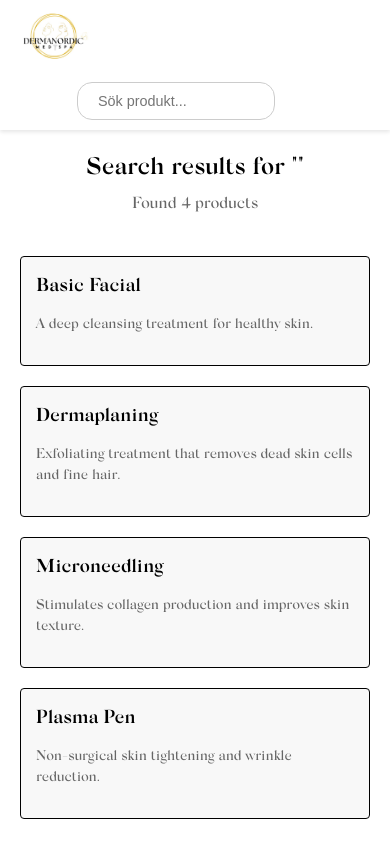
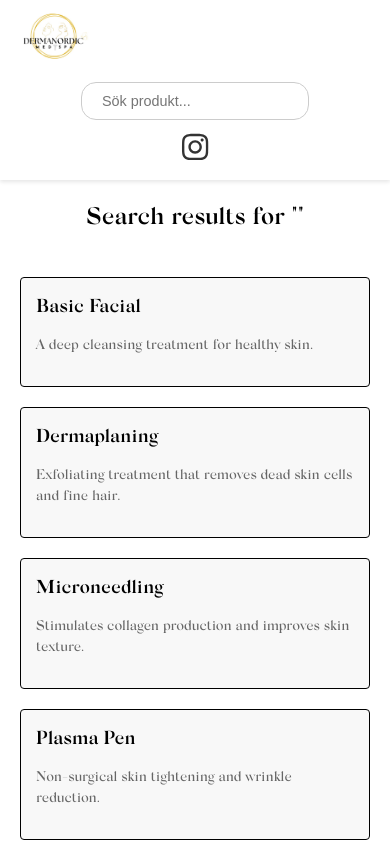
Before and after one commit to NathalieBaskin/DermaNordicANGULAR, an Angular app: page /sok in a window 390 px wide. Built offline with nearby package versions, Linux system fonts and the light colour scheme.

Commit message:
Pris sida och instagram ikon

```diff
--- a/package.json
+++ b/package.json
@@ -20,6 +20,10 @@
     "@angular/platform-browser": "^19.2.0",
     "@angular/platform-browser-dynamic": "^19.2.0",
     "@angular/router": "^19.2.0",
+    "@fortawesome/angular-fontawesome": "^1.0.0",
+    "@fortawesome/fontawesome-svg-core": "^6.7.2",
+    "@fortawesome/free-brands-svg-icons": "^6.7.2",
+    "@fortawesome/free-solid-svg-icons": "^6.7.2",
     "express": "^5.1.0",
     "rxjs": "~7.8.0",
     "sqlite3": "^5.1.7",
--- a/src/app/app.routes.ts
+++ b/src/app/app.routes.ts
@@ -7,6 +7,7 @@ import { PlasmapenComponent } from './pages/plasmapen/plasmapen.component';
 import { BookingComponent } from './pages/booking/booking.component';
 import { ConfirmationComponent } from './pages/confirmation/confirmation.component';
 import { SearchComponent } from './pages/search/search.component';
+import { PricesComponent } from './pages/prices/prices.component';
 
 export const routes: Routes = [
   { path: '', component: StartsidaComponent },
@@ -17,4 +18,5 @@ export const routes: Routes = [
   { path: 'booking', component: BookingComponent},
   { path: 'confirmation', component: ConfirmationComponent },
   { path: 'sok', component: SearchComponent },
-];
+{ path: 'prices', component: PricesComponent},
+]
--- a/src/app/components/header/header.component.css
+++ b/src/app/components/header/header.component.css
@@ -7,18 +7,34 @@
   font-size: 1em;
 }
 
-
-
 .logo {
   width: 20%;
   height: auto;
 }
 
+.search-and-icons {
+  display: flex;
+  align-items: center;
+  gap: 20px;
+}
+
+.search-form {
+  display: flex;
+  align-items: center;
+}
+
+.search-input {
+  padding: 10px 20px;
+  border: 1px solid #ccc;
+  border-radius: 15px;
+  width: 200px;
+  font-size: 0.9em;
+}
 
 .social-cart {
   display: flex;
   align-items: center;
-  gap: 2px;
+  gap: 10px;
 }
 
 .social-icon {
@@ -31,20 +47,20 @@
   width: 40px;
   height: 40px;
 }
+
 .cart {
   display: flex;
   align-items: center;
   justify-content: center;
-  font-size: 1.7em;
+  font-size: 1.3em;
   color: #333;
   background-color: white;
   text-decoration: none;
   width: 40px;
   height: 40px;
   border: none;
-  margin-left: 0;
+  cursor: pointer;
 }
-
 
 .social-icon svg,
 .cart svg {
@@ -52,35 +68,8 @@
   height: 24px;
 }
 
-.search-form {
-  display: flex;
-  align-items: center;
-}
-
-.search-input {
-  padding: 10px 20px;
-  border: 1px solid #ccc;
-  border-radius: 15px;
-  margin-right: 0.5rem;
-  width: 200px;
-  font-size: 0.9em;
-}
-
-
-
-/* Uppdatera media query för responsivitet */
-@media (max-width: 640px) {
-  .search-form {
-    width: 100%;
-    margin-bottom: 10px;
-  }
-
-  .search-input {
-    width: calc(100% - 80px); /* Justerar bredden för att passa med knappen */
-  }
-}
-
-@media (max-width: 640px) {
+/* Uppdaterad media query för responsivitet */
+@media (max-width: 768px) {
   .header {
     flex-direction: column;
     align-items: center;
@@ -90,6 +79,20 @@
     margin-bottom: 10px;
   }
 
+  .search-and-icons {
+    flex-direction: column;
+    gap: 10px;
+  }
 
+  .search-form {
+    width: 100%;
+  }
 
+  .search-input {
+    width: 100%;
+  }
+
+  .social-cart {
+    justify-content: center;
+  }
 }
--- a/src/app/components/header/header.component.html
+++ b/src/app/components/header/header.component.html
@@ -5,8 +5,8 @@
     </a>
   </div>
 
-  <nav class="nav">
-    <div class="search-container">
+  <div class="search-and-icons">
+    <div class="search-form">
       <input
         type="text"
         [(ngModel)]="searchTerm"
@@ -15,5 +15,12 @@
         class="search-input"
       >
     </div>
-  </nav>
+
+    <div class="social-cart">
+      <a href="https://www.instagram.com/dermanordicmedspa/" class="social-icon" target="_blank" rel="noopener noreferrer">
+        <fa-icon [icon]="faInstagram" size="lg"></fa-icon>
+      </a>
+
+    </div>
+  </div>
 </header>
--- a/src/app/components/header/header.component.ts
+++ b/src/app/components/header/header.component.ts
@@ -2,17 +2,23 @@ import { Component } from '@angular/core';
 import { CommonModule } from '@angular/common';
 import { RouterModule, Router } from '@angular/router';
 import { FormsModule } from '@angular/forms';
+import { FontAwesomeModule } from '@fortawesome/angular-fontawesome';
+import { faFacebook, faInstagram } from '@fortawesome/free-brands-svg-icons';
+import { faShoppingCart } from '@fortawesome/free-solid-svg-icons';
 
 @Component({
   selector: 'app-header',
   standalone: true,
-  imports: [CommonModule, RouterModule, FormsModule],
+  imports: [CommonModule, RouterModule, FormsModule, FontAwesomeModule],
   templateUrl: './header.component.html',
   styleUrls: ['./header.component.css']
 })
 export class HeaderComponent {
   logoPath: string = '/assets/images/logo.JPG';
   searchTerm: string = '';
+  faFacebook = faFacebook;
+  faInstagram = faInstagram;
+  faShoppingCart = faShoppingCart;
 
   constructor(private router: Router) {}
 
@@ -21,4 +27,8 @@ export class HeaderComponent {
       this.router.navigate(['/sok'], { queryParams: { q: this.searchTerm } });
     }
   }
+
+  navigateToCart() {
+    this.router.navigate(['/cart']);
+  }
 }
--- a/src/app/pages/prices/prices.component.css
+++ b/src/app/pages/prices/prices.component.css
@@ -0,0 +1,46 @@
+
+.hero {
+  background-image: url('/assets/images/prices.jpg');
+background-size: cover;
+background-position: center;
+color: white;
+text-align: center;
+padding: 100px 20px;
+}
+
+.hero h1 {
+font-size: 3em;
+margin-bottom: 20px;
+}
+
+.hero button {
+background-color: black;
+color: white;
+padding: 10px 20px;
+border: none;
+cursor: pointer;
+}
+
+.treatments {
+display: flex;
+justify-content: space-around;
+flex-wrap: wrap;
+padding: 50px 20px;
+}
+
+.treatment-card {
+background-color: white;
+border-radius: 8px;
+box-shadow: 0 2px 5px rgba(0,0,0,0.1);
+padding: 20px;
+margin: 10px;
+width: 200px;
+text-align: center;
+text-decoration: none;
+color: black;
+}
+
+.treatment-card h2 {
+font-size: 1.2em;
+margin-bottom: 10px;
+}
--- a/src/app/pages/prices/prices.component.html
+++ b/src/app/pages/prices/prices.component.html
@@ -1 +1,24 @@
-<p>prices works!</p>
+<main>
+  <section class="hero">
+    <h1>Prices</h1>
+  </section>
+
+  <section class="treatments">
+    <a class="treatment-card" [routerLink]="['/dermaplaning']">
+      <h2>Dermaplaning</h2>
+      <p>$800 MXN</p>
+    </a>
+    <a class="treatment-card" [routerLink]="['/basicfacial']">
+      <h2>Basic Facial</h2>
+      <p>$600 MXN</p>
+    </a>
+    <a class="treatment-card" [routerLink]="['/microneedling']">
+      <h2>Microneedling</h2>
+      <p>$1200 MXN</p>
+    </a>
+    <a class="treatment-card" [routerLink]="['/plasmapen']">
+      <h2>Plasma Pen</h2>
+      <p>$1500 MXN</p>
+    </a>
+  </section>
+</main>
--- a/src/app/pages/search/search.component.html
+++ b/src/app/pages/search/search.component.html
@@ -1,6 +1,5 @@
 <div class="search-results-header">
   <h2>Search results for "{{ searchTerm }}"</h2>
-  <p>Found {{ filteredResults.length }} products</p>
 </div>
 
 <section class="treatments">
--- a/src/app/pages/search/search.component.ts
+++ b/src/app/pages/search/search.component.ts
@@ -1,6 +1,6 @@
 import { Component, OnInit } from '@angular/core';
 import { CommonModule } from '@angular/common';
-import { ActivatedRoute, RouterModule } from '@angular/router';
+import { ActivatedRoute, RouterModule, Router } from '@angular/router';
 
 @Component({
   selector: 'app-search',
@@ -11,35 +11,61 @@ import { ActivatedRoute, RouterModule } from '@angular/router';
 })
 export class SearchComponent implements OnInit {
   searchTerm: string = '';
+  shouldRedirect: boolean = false;
+  redirectUrl: string = '';
 treatments = [
   { name: 'Basic Facial', route: '/basicfacial', description: 'A deep cleansing treatment for healthy skin.', keywords: ['basic facial', 'facial'] },
   { name: 'Dermaplaning', route: '/dermaplaning', description: 'Exfoliating treatment that removes dead skin cells and fine hair.', keywords: ['dermaplaning', 'derma planing'] },
   { name: 'Microneedling', route: '/microneedling', description: 'Stimulates collagen production and improves skin texture.', keywords: ['microneedling', 'micro needling'] },
-    { name: 'Plasma Pen', route: '/plasmapen', description: 'Non-surgical skin tightening and wrinkle reduction.', keywords: ['plasma pen', 'plasmapen'] }
+  { name: 'Plasma Pen', route: '/plasmapen', description: 'Non-surgical skin tightening and wrinkle reduction.', keywords: ['plasma pen', 'plasmapen'] },
+  { name: 'Prices', route: '/prices', description: 'View our current prices and availability.', keywords: ['prices', 'price'] }
 ];
 
-  constructor(private route: ActivatedRoute) {}
+constructor(private route: ActivatedRoute, private router: Router) {}
 
 ngOnInit() {
   this.route.queryParams.subscribe(params => {
     this.searchTerm = params['q'] || '';
+    this.checkForExactMatch();
   });
 }
 
+private checkForExactMatch() {
+  const normalizedSearchTerm = this.normalizeString(this.searchTerm);
+  const exactMatch = this.treatments.find(treatment =>
+    treatment.keywords.some(keyword => this.normalizeString(keyword) === normalizedSearchTerm) ||
+    this.normalizeString(treatment.name) === normalizedSearchTerm
+  );
+
+  if (exactMatch) {
+    this.shouldRedirect = true;
+    this.redirectUrl = exactMatch.route;
+    this.router.navigateByUrl(this.redirectUrl);
+  } else {
+    this.shouldRedirect = false;
+  }
+}
+
 get filteredResults() {
+  if (this.shouldRedirect) {
+    return [];
+  }
+
   const normalizedSearchTerm = this.normalizeString(this.searchTerm);
   const generalTerms = ['treatment', 'treatments', 'skin', 'beauty'];
 
   if (generalTerms.includes(normalizedSearchTerm)) {
-      return this.treatments;
+    return this.treatments.filter(treatment => treatment.name !== 'Prices');
   }
 
-    return this.treatments.filter(treatment =>
-      this.normalizeString(treatment.name).includes(normalizedSearchTerm) ||
-      treatment.keywords.some(keyword => this.normalizeString(keyword).includes(normalizedSearchTerm))
-    );
+  return this.treatments.filter(treatment => {
+    if (treatment.name === 'Prices') {
+      return ['price', 'prices'].includes(normalizedSearchTerm);
     }
-
+    return this.normalizeString(treatment.name).includes(normalizedSearchTerm) ||
+           treatment.keywords.some(keyword => this.normalizeString(keyword).includes(normalizedSearchTerm));
+  });
+}
 private normalizeString(str: string): string {
   return str.toLowerCase().replace(/\s+/g, '');
 }
```
Also changed, not shown: src/app/pages/prices/prices.component.ts (+5 -3 lines), src/assets/images/prices.jpg (added), 1 other file (tests, documents, lock files or other folders). Lines whose indentation alone changed are shown as unchanged.
